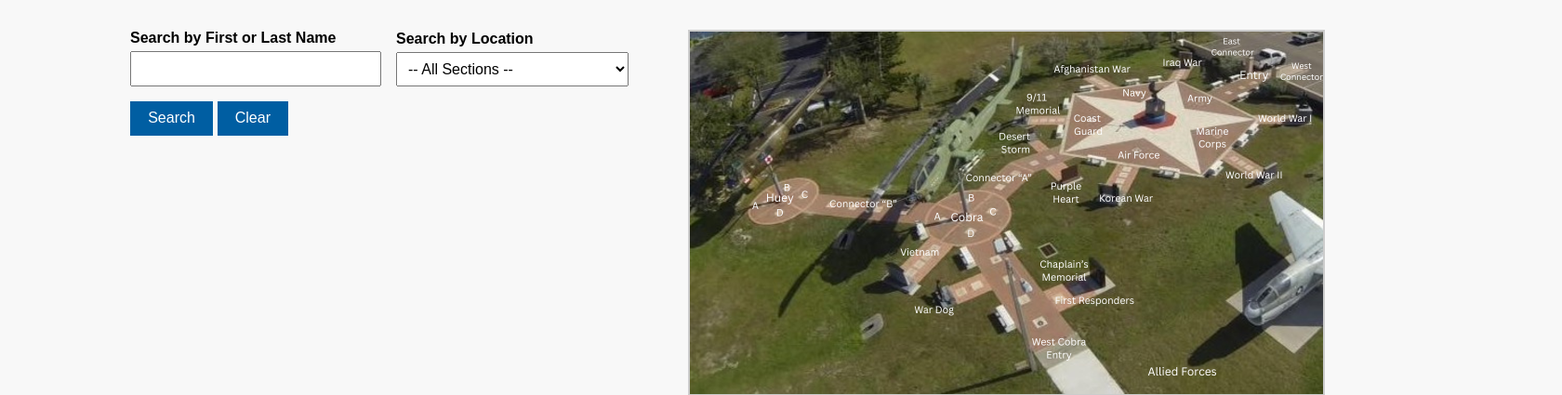
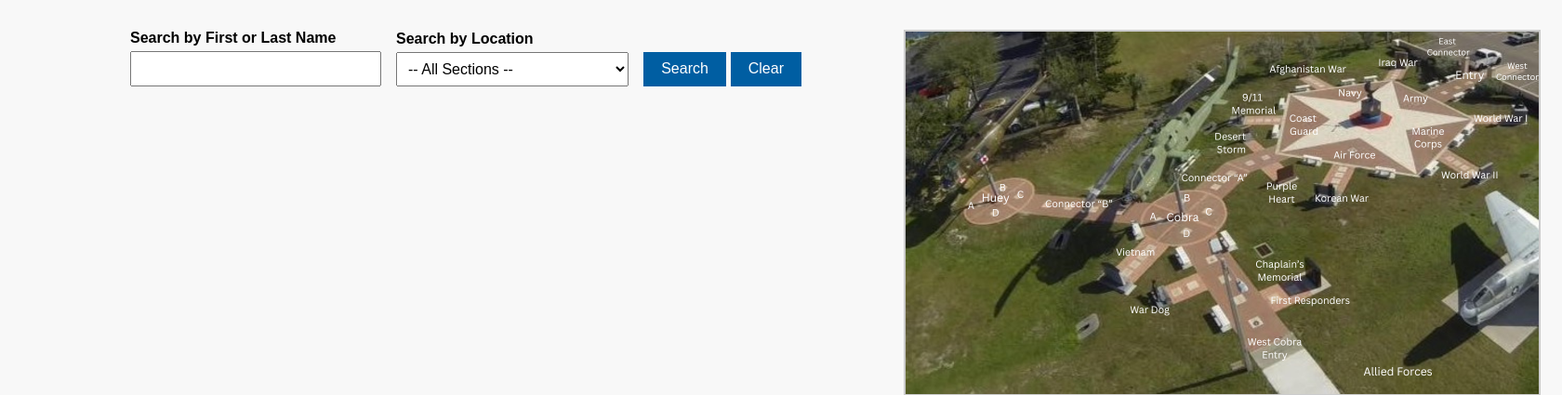
Before and after one commit to brevardvmc-vet/BVMC-Plaza-and-Park, a Flask app: page / in a window 1680 px wide; the page is wider, and only the part inside the window is pictured. Shown: the part 92-517 px from the top of that part at 93% size. Run offline with Flask 3, Linux system fonts and the light colour scheme; parts of the project's set-up code (start-up, migrations or seed data) failed here and were passed over.

Commit message:
Increase Search panel size

```diff
--- a/templates/search.html
+++ b/templates/search.html
@@ -39,7 +39,7 @@
         }
 
         .search-panel {
-            flex: 0 0 550px;
+            flex: 0 0 800px;
         }
 
         form {
```
